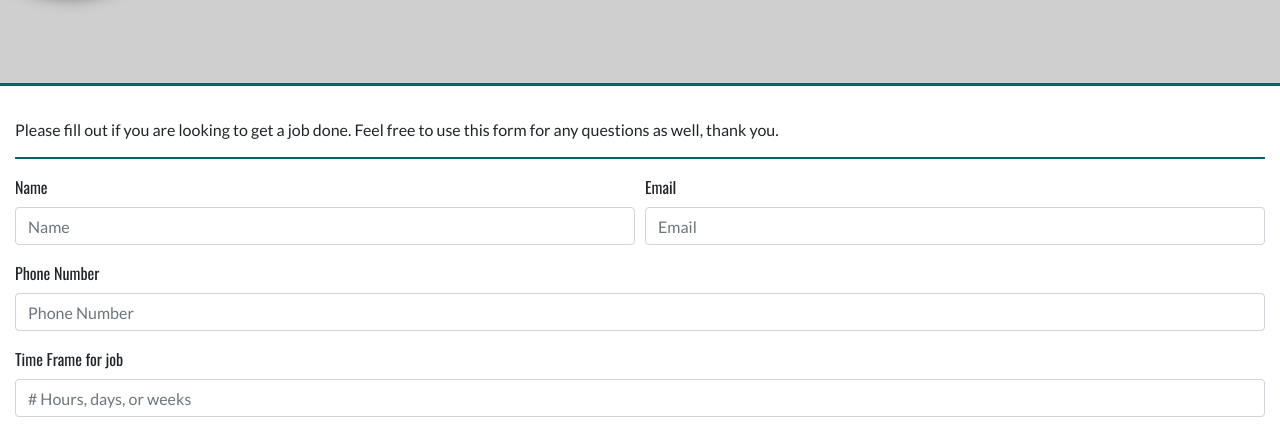
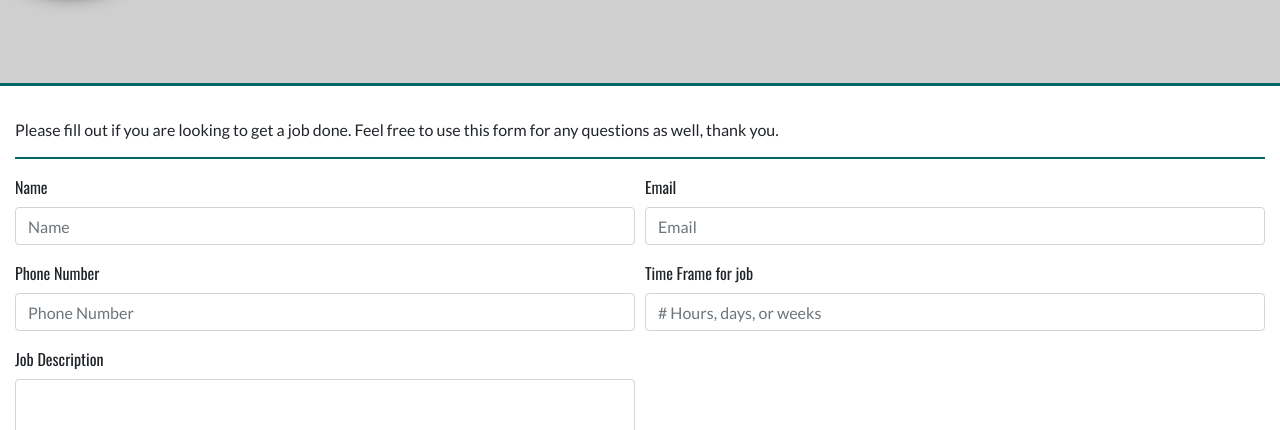
Before and after one commit to scot0359/Bootstrap-Website, a plain HTML site: page contact.html in a window 1280 px wide. Shown: the part 302-732 px from the top of the page. Drawn offline with nearby package versions, Linux system fonts and the light colour scheme.

Commit message:
update 5

```diff
--- a/contact.html
+++ b/contact.html
@@ -18,7 +18,7 @@
         <div class="collapse navbar-collapse" id="navbarNavDropdown">
             <ul class="navbar-nav">
                 <li class="nav-item">
-                    <a class="nav-link" href="home.html">Home </a>
+                    <a class="nav-link" href="index.html">Home </a>
                 </li>
                 <li class="nav-item">
                     <a class="nav-link" href="portfolio.html">Portfolio</a>
@@ -57,13 +57,15 @@
                     <input type="password" class="form-control" id="inputPassword4" placeholder="Email">
                 </div>
             </div>
-            <div class="form-group">
+            <div class="form-row">
+            <div class="form-group col-md-6">
                 <label for="inputAddress">Phone Number</label>
                 <input type="text" class="form-control" id="inputAddress" placeholder="Phone Number">
             </div>
-            <div class="form-group">
+            <div class="form-group col-md-6">
                 <label for="inputAddress2">Time Frame for job</label>
                 <input type="text" class="form-control" id="inputAddress2" placeholder="# Hours, days, or weeks">
+            </div>
             </div>
             <div class="form-row">
                 <div class="form-group col-md-6">
--- a/css/main.css
+++ b/css/main.css
@@ -124,6 +124,9 @@ h4 {
     padding-bottom: 12px;
     font-size: 1.5em;
 }
+.form-control{
+    width: 100%;
+}
 
 /************************
       Media Queries
```
Also changed, not shown: index.html (+2 -2 lines), portfolio.html (+1 -1 lines).
